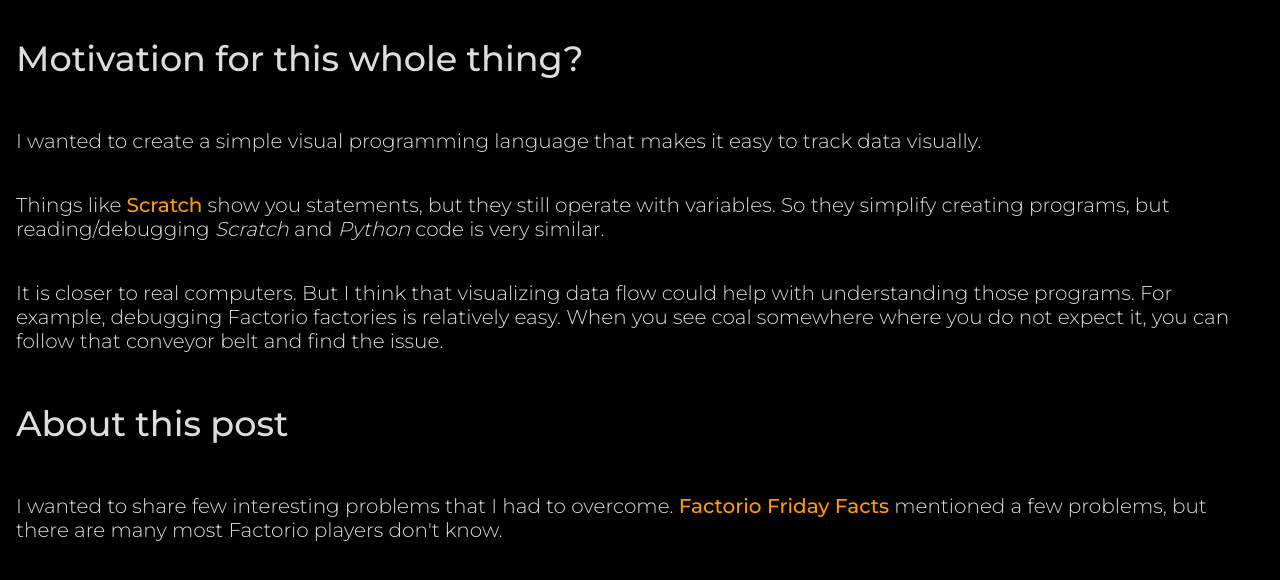
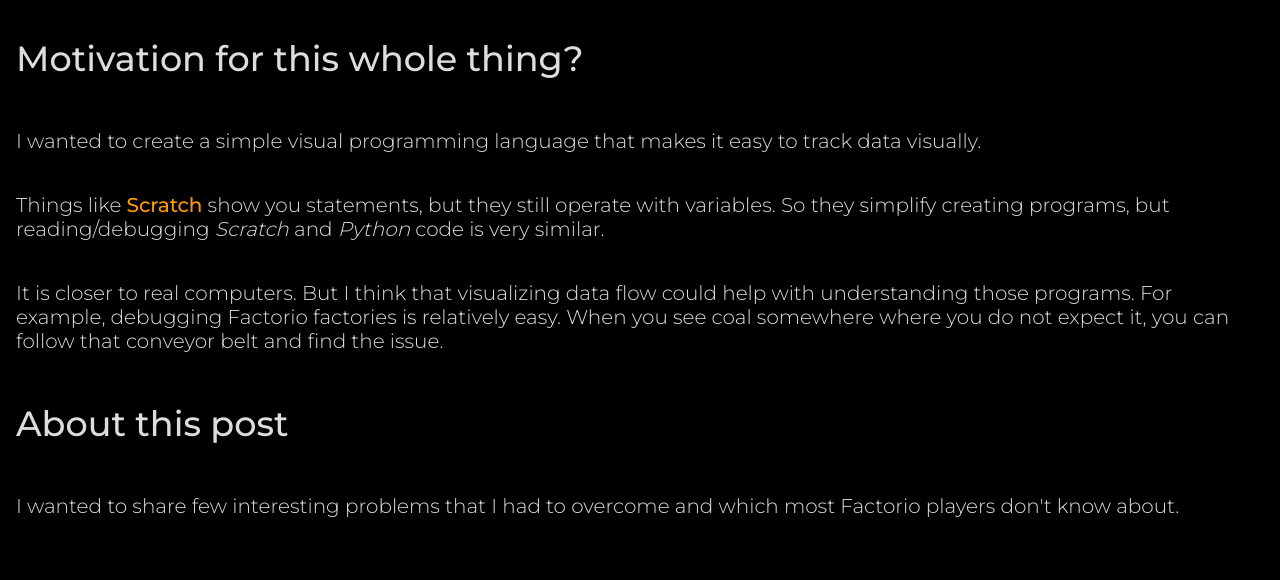
Before and after one commit to jankaifer/personal-web, a Next.js app: page /blog/post/code-factory-creation in a window 1280 px wide. Shown: the top 580 px of the page. Built offline with nearby package versions, Linux system fonts and the light colour scheme.

Commit message:
improved wording in code-factory

```diff
--- a/pages/blog/post/code-factory-creation.mdx
+++ b/pages/blog/post/code-factory-creation.mdx
@@ -21,5 +21,4 @@
 
 ## About this post
 
-I wanted to share few interesting problems that I had to overcome.
-[Factorio Friday Facts](https://www.factorio.com/blog/) mentioned a few problems, but there are many most Factorio players don't know.
+I wanted to share few interesting problems that I had to overcome and which most Factorio players don't know about.
```
